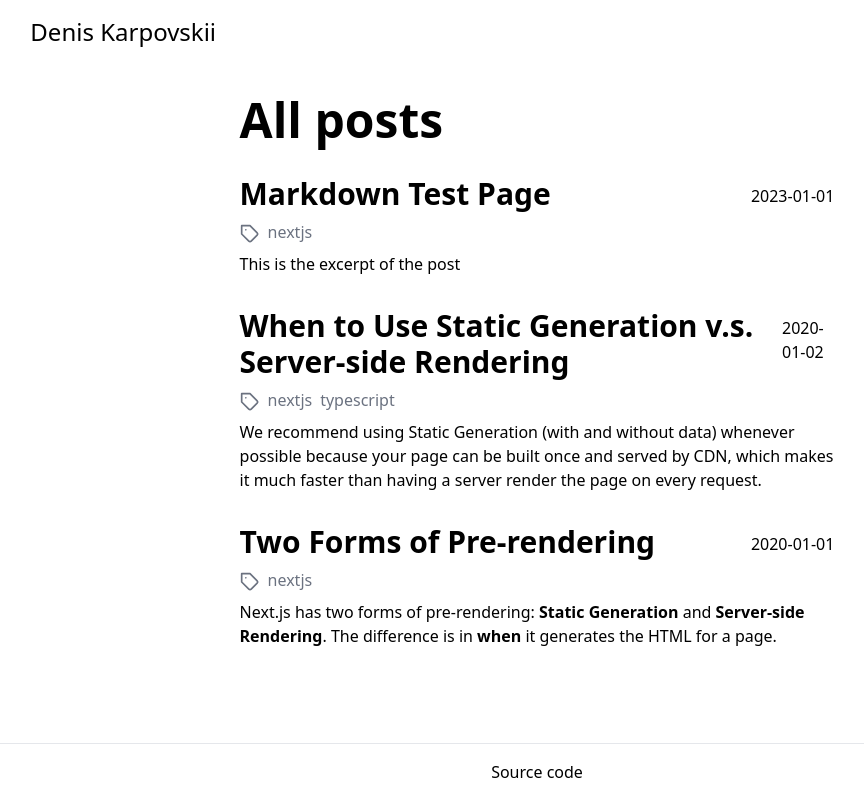
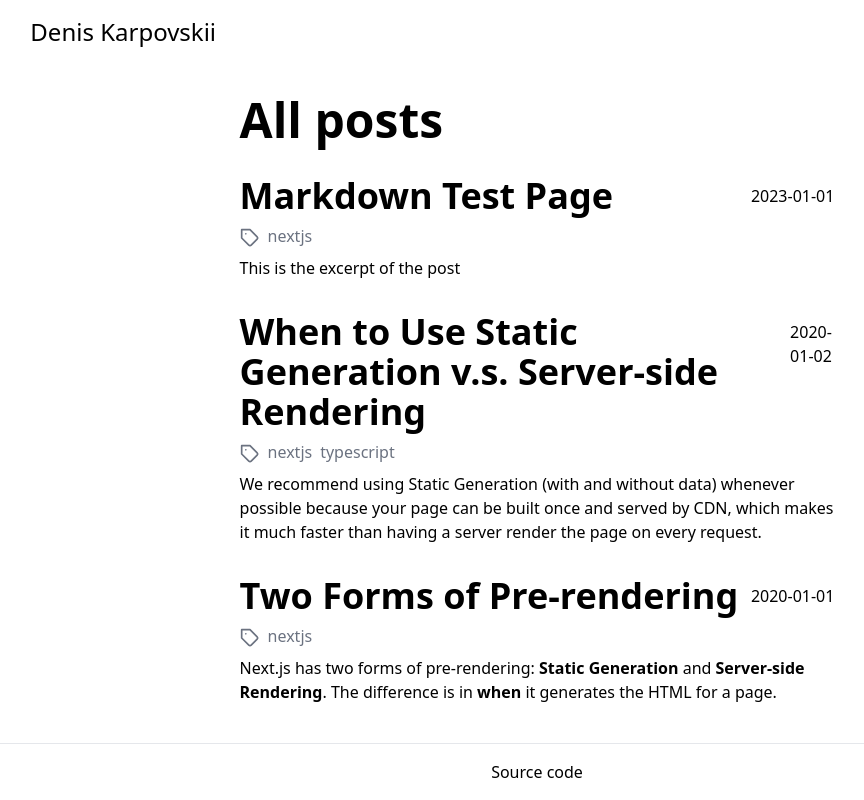
Before and after one commit to geext-dk/denis-karpovskii-blog, a Next.js app: page / in a window 1280 px wide. Shown: the whole page, without its empty margins (103-967 px from the left). Built offline with nearby package versions, Linux system fonts and the light colour scheme.

Commit message:
Fix heading level in post list items

```diff
--- a/components/postListItem.tsx
+++ b/components/postListItem.tsx
@@ -15,7 +15,7 @@ export default function PostListItem({ post }: PostListItemProps): JSX.Element {
     <li className="flex flex-col gap-2 max-w-prose">
       <div className="flex flex-col sm:flex-row justify-between gap-2">
         <Link href={`/${post.id}`}>
-          <Heading level={3}>{post.title}</Heading>
+          <Heading level={2}>{post.title}</Heading>
         </Link>
         <Date className="sm:pt-2" dateString={post.date} />
       </div>
```
